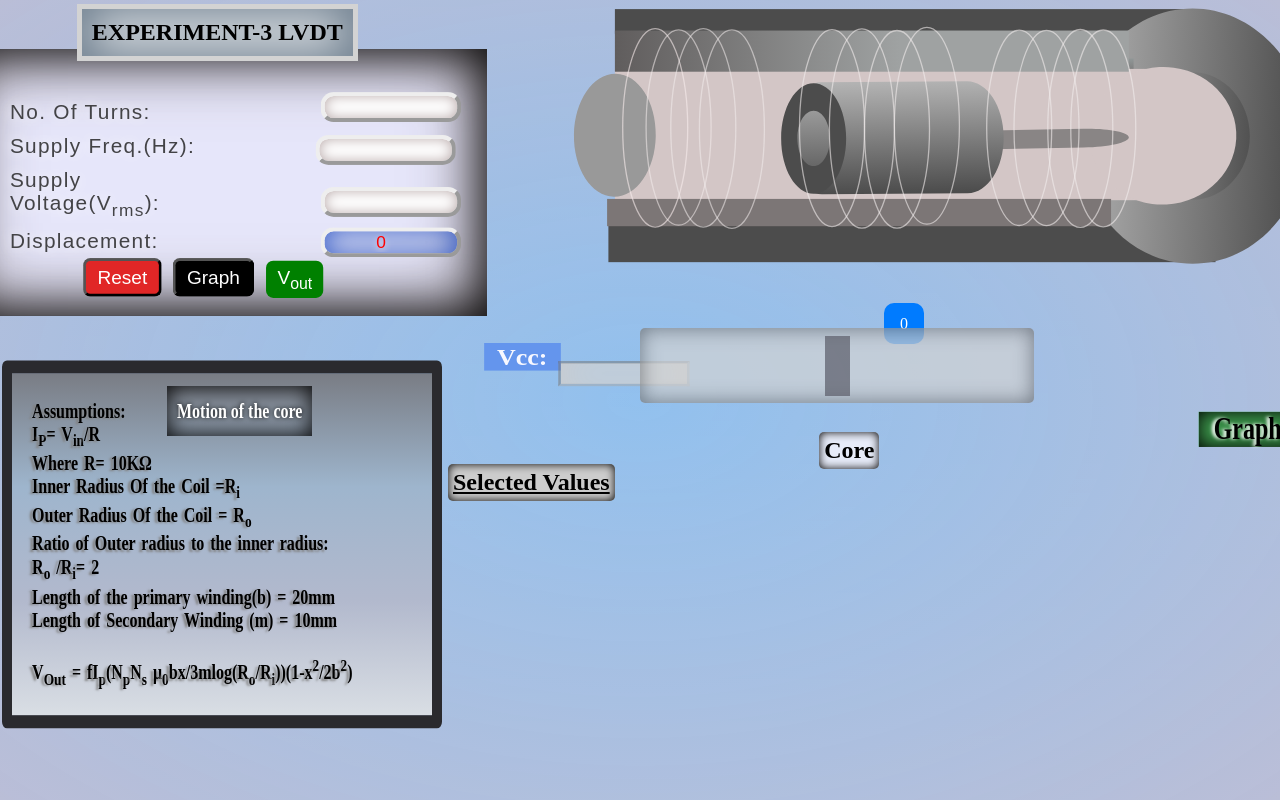
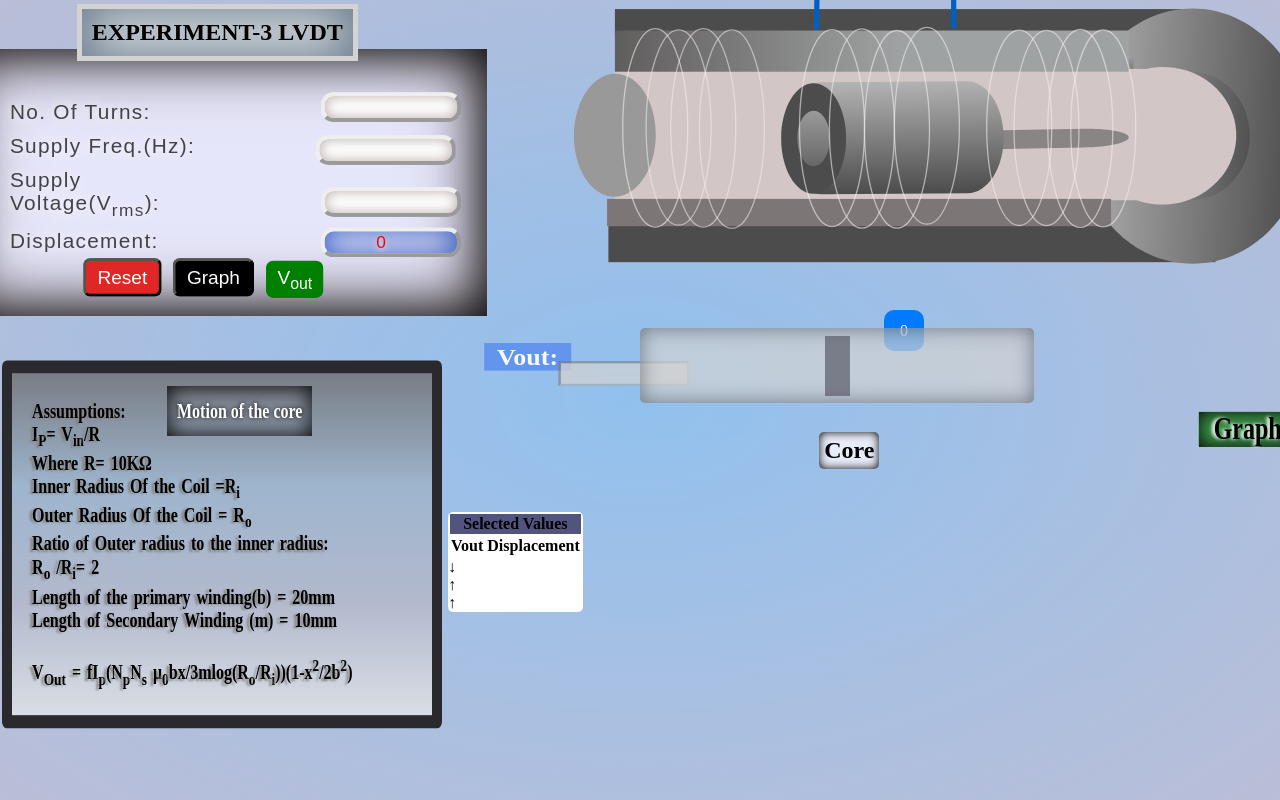
Before and after one commit to Ritikrai09/LVDT, a plain HTML site: page index.html in a window 1280 px wide. Shown: the top 800 px of the page. Drawn offline with nearby package versions, Linux system fonts and the light colour scheme.

Commit message:
Add files via upload

```diff
--- a/index.html
+++ b/index.html
@@ -53,7 +53,7 @@
                 </div>
 
                 <div class="container">
-                 <canvas id="myChart" width="506" height="73"></canvas>
+                 <canvas id="myChart" width="1876" height="383"></canvas>
             </div>
 
             </div>
@@ -71,7 +71,7 @@
                             <input type="range" min="-250" max="250" value="0" class="slider" id="myRange">
 
                             <p class="demo1" style="
-          margin-top: -6%;
+          margin-top: -5.5%;
     margin-left: -16.5%;">
                                <span id="demo" style="
     margin-left: 34.5vh;
@@ -98,7 +98,7 @@
       padding: 0px 10px;
       color: ghostwhite;
       background: cornflowerblue;
-    ">Vcc:</b>                 <input id="vout" type="text" disabled="true" onchange="slide()"><br>
+    ">Vout:</b>                 <input id="vout" type="text" disabled="true" onchange="slide()"><br>
                                 </td>
                             </tr>
                         </table>
@@ -195,8 +195,35 @@
 ">V<sub>out</sub></button>
                             </div>
                         </form>
-                        <h5><u>Selected Values</u></h5>
-                   <div id="div2" style='color:red;'></div>
+                   <div id="div2" style='color:black;'>
+    <table id='output'>
+     <thead>
+
+   <tr>
+
+   <th colspan="3" style="background-color: #525480;">Selected Values
+
+   </th>
+ </tr>
+
+ </thead>
+
+ <tbody>
+
+ <tr colspan='1' class='adding'>
+ <td>Vout</td>
+<td>Displacement</td>
+</tr>
+
+<tbody>
+
+</table>
+
+ <div class='arrow'>↓</div>
+  <div class='arrow arrow1'>&#8593</div>
+   <div class='arrow arrow2'>&#8593</div>
+  <div class='switching'></div>
+                   </div>
                     </div>
                 </div>
             </div>
@@ -277,6 +304,28 @@
   <ellipse stroke="#f2eded" opacity="0.6" id="svg_32" ry="75.11656" rx="25" cy="218.41104" cx="399" stroke-linecap="round" stroke-linejoin="round" stroke-dasharray="null" fill="none"/>
   <ellipse stroke="#f2eded" opacity="0.6" id="svg_33" ry="76.14314" rx="25" cy="218.82414" cx="425" stroke-linecap="round" stroke-linejoin="round" stroke-dasharray="null" fill="none"/>
   <ellipse stroke="#f2eded" id="svg_35" opacity="0.6" ry="75.73006" rx="25" cy="218.79674" cx="442.66667" stroke-linecap="round" stroke-linejoin="round" stroke-dasharray="null" fill="none"/>
+  <g stroke="null" style="vector-effect: non-scaling-stroke;" id="svg_61"/>
+  <g id="svg_56">
+   <line stroke="#005fbf" style="vector-effect: non-scaling-stroke;" fill="none" stroke-width="4" stroke-dasharray="null" stroke-linejoin="null" stroke-linecap="null" x1="327.09998" y1="69" x2="224.1" y2="69" id="svg_48"/>
+   <line stroke="#005fbf" style="vector-effect: non-scaling-stroke;" fill="none" stroke-width="4" stroke-dasharray="null" stroke-linejoin="null" stroke-linecap="null" x1="222.64998" y1="68.00068" x2="222.64998" y2="142.95138" id="svg_47" transform="rotate(0.9469528794288635 222.64997863769543,105.47602844238209) "/>
+   <rect stroke="#000000" style="vector-effect: non-scaling-stroke;" fill="#bfbfbf" x="242.6" y="39" width="60" height="44" id="svg_12"/>
+   <rect stroke="#000000" style="vector-effect: non-scaling-stroke;" fill="#3f3f3f" stroke-dasharray="null" stroke-linejoin="null" stroke-linecap="null" x="251.6" y="27" width="14" height="12" id="svg_34"/>
+   <rect stroke="#000000" style="vector-effect: non-scaling-stroke;" fill="#3f3f3f" stroke-dasharray="null" stroke-linejoin="null" stroke-linecap="null" x="282.6" y="28" width="14" height="12" id="svg_36"/>
+   <text stroke="#005fbf" style="vector-effect: non-scaling-stroke;" transform="matrix(0.8505836725234984,0,0,0.8149397373199463,26.16653434932232,20.136869832873344) " fill="#040a11" stroke-width="0" stroke-dasharray="null" stroke-linejoin="null" stroke-linecap="null" x="260.26148" y="102.22708" id="svg_41" font-size="24" font-family="serif" text-anchor="middle" xml:space="preserve">A C</text>
+   <line stroke="#005fbf" style="vector-effect: non-scaling-stroke;" fill="none" stroke-width="4" stroke-dasharray="null" stroke-linejoin="null" stroke-linecap="null" x1="327.6" y1="68" x2="327.6" y2="142" id="svg_50"/>
+   <ellipse stroke="#005fbf" style="vector-effect: non-scaling-stroke;" fill="#ffff56" stroke-width="0" stroke-dasharray="null" stroke-linejoin="null" stroke-linecap="null" cx="225.6" cy="67" id="svg_13" rx="5" ry="5"/>
+
+   <ellipse stroke="#005fbf" style="vector-effect: non-scaling-stroke;" fill="#f2f280" stroke-width="0" stroke-dasharray="null" stroke-linejoin="null" stroke-linecap="null" cx="323.6" cy="69" rx="5" ry="5" id="svg_51"/>
+
+
+   <rect stroke="#005fbf" style="vector-effect: non-scaling-stroke;" fill="#444" stroke-width="0" stroke-dasharray="null" stroke-linejoin="null" stroke-linecap="null" x="133.60013" y="31" width="32" height="59" id="svg_52"/>
+
+   <rect stroke="#005fbf" style="vector-effect: non-scaling-stroke;" fill="#777" stroke-width="0" stroke-dasharray="null" stroke-linejoin="null" stroke-linecap="null" x="136.6" y="45" width="22" height="37" id="svg_53"/>
+   <rect stroke="#005fbf" style="vector-effect: non-scaling-stroke;" fill="none" stroke-width="0" stroke-dasharray="null" stroke-linejoin="null" stroke-linecap="null" x="141.59999" y="47" width="18" height="30" id="svg_55"/>
+   <line stroke="#005fbf" style="vector-effect: non-scaling-stroke;" transform="rotate(-1.2188900709152222 204.58981323242224,51.0214843749993) " fill="none" stroke-dasharray="null" stroke-linejoin="null" stroke-linecap="null" x1="165.59173" y1="50.52148" x2="243.5879" y2="51.52148" id="svg_57" stroke-width="4"/>
+   <ellipse stroke="#000000" style="vector-effect: non-scaling-stroke;" ry="14" rx="16" id="svg_49" cy="65" cx="272.6" stroke-linecap="null" stroke-linejoin="null" stroke-dasharray="null" stroke-width="null" fill="#ffffaa"/>
+   <text stroke="#000000" transform="matrix(1.6605504751205444,0,0,1.1233735084533691,-94.93348859623075,-6.957109250128269) " xml:space="preserve" text-anchor="middle" font-family="serif" font-size="24" id="svg_60" y="69.42771" x="220.90939" stroke-linecap="null" stroke-linejoin="null" stroke-dasharray="null" stroke-width="0" fill="#000000">~</text>
+  </g>
  </g>
 </svg>
 
```
